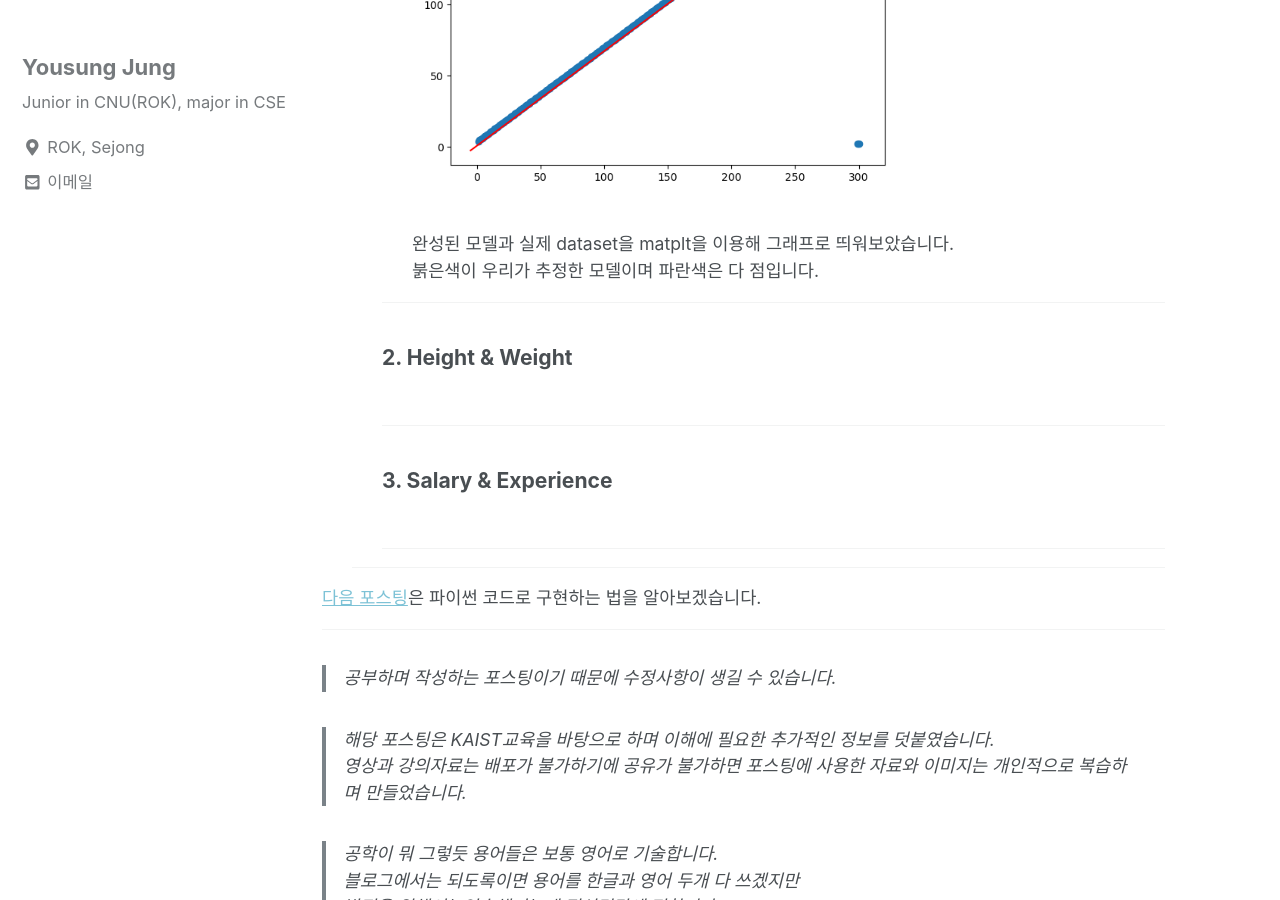
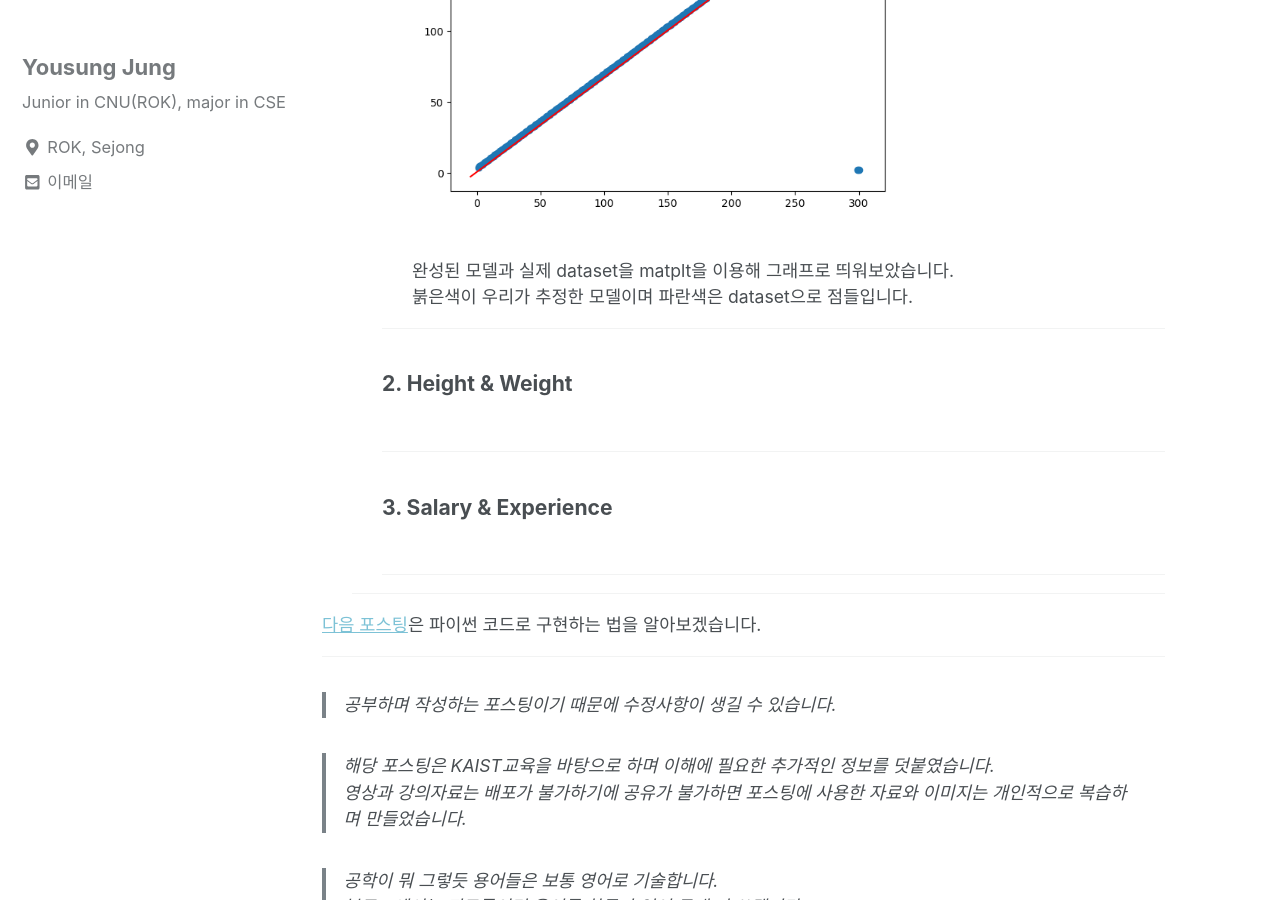
Before and after one commit to can019/can019.github.io, a Jekyll site: the page built from _posts/2020-08-26-MachineLearning-AI-4.md, in a window 1280 px wide and 900 px high, scrolled down 5898 px. Built offline with Jekyll 4.4.1, drawn with Linux system fonts in a browser that asks for light colours; nearby versions of some CDN libraries.

Commit message:
오타 수정

```diff
--- a/_posts/2020-08-26-MachineLearning-AI-4.md
+++ b/_posts/2020-08-26-MachineLearning-AI-4.md
@@ -66,7 +66,7 @@ published: true
         <div>
          <h3 style = "font-size :1.2em">라이브러리로 구현</h3><br/>
               <div style = "margin-left : 30px">
-		<img src="/assets/photos/code/linear_regression_2.png" width="850"><br/>
+		<img src="/assets/photos/code/linear_regression_2.png" width="850"><br/><br/>
         		라이브러리로 구현한 코드입니다. 가설에 y절편이 추가되었습니다.<br/>
 		library를 사용한 부분만 설명하겠습니다.<br/><br/>
 
@@ -104,7 +104,7 @@ published: true
 		<img src="/assets/photos/code/randonm_number_answer.png" width = "500"><br/><br/>
 		완성된 모델과 실제 dataset을 matplt을 이용해 그래프로 띄워보았습니다.<br/>
 
-		붉은색이 우리가 추정한 모델이며 파란색은 다 점입니다.
+		붉은색이 우리가 추정한 모델이며 파란색은 dataset으로 점들입니다.
           		   </div>
 	           <hr/>
         	      </div>
```
